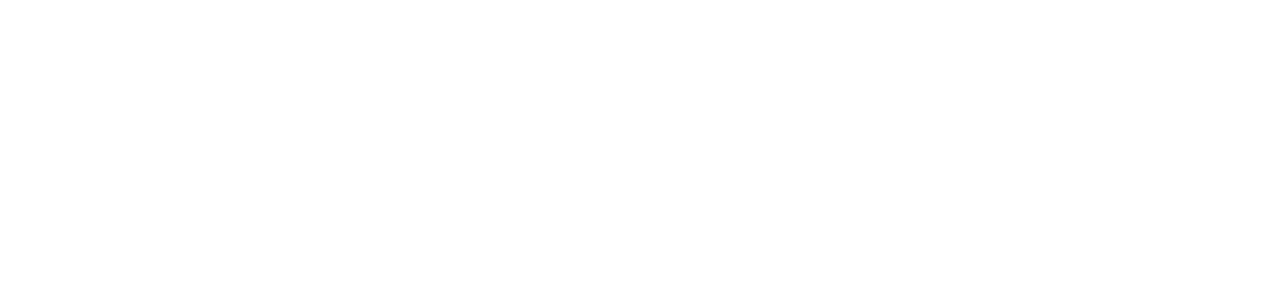
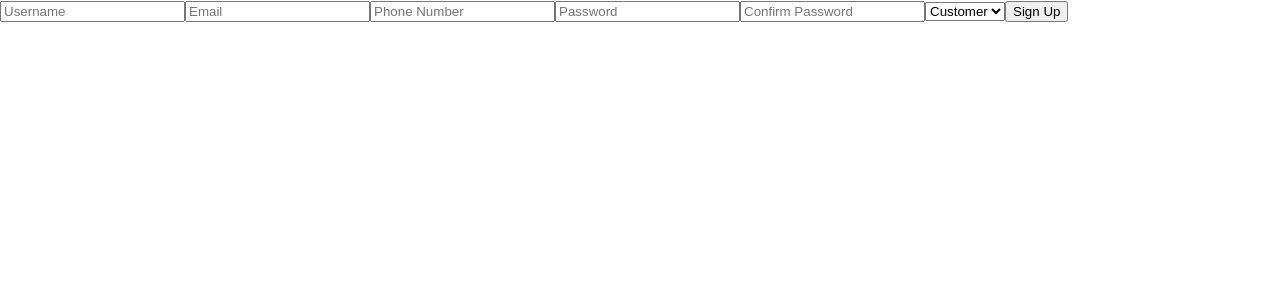
Before and after one commit to Tsion-Teklay/lili-s-delivery, a React (Create React App) app in the folder delivery/: page /signup in a window 1280 px wide. Before the commit this address had no page. Shown: the top 300 px of the page. Built offline with nearby package versions, Linux system fonts and the light colour scheme.

Commit message:
login and signup done

```diff
--- a/delivery/src/App.js
+++ b/delivery/src/App.js
@@ -1,14 +1,24 @@
 import React from "react";
-import { BrowserRouter as Router, Route, Routes } from "react-router-dom";
-import CustomerList from "./components/Customers/CustomerList";
-import AddCustomer from "./components/Customers/AddCustomer";
+import { BrowserRouter as Router, Routes, Route } from "react-router-dom";
+import WelcomePage from "./components/WelcomePage";
+import LoginPage from "./components/Auth/LoginPage";
+import SignupPage from "./components/Auth/SignupPage";
+import CustomerDashboard from "./components/dashboard/CustomerDashboard";
+import AdminDashboard from "./components/dashboard/AdminDashboard";
+import DriverDashboard from "./components/dashboard/DriverDashboard";
+import StaffDashboard from "./components/dashboard/StaffDashboard";
 
 const App = () => {
   return (
     <Router>
       <Routes>
-        <Route path="/" element={<CustomerList />} />
-        <Route path="/add-customer" element={<AddCustomer />} />
+        <Route path="/" element={<WelcomePage />} />
+        <Route path="/signup" element={<SignupPage />} />
+        <Route path="/login" element={<LoginPage />} />
+        <Route path="/dashboard/customer" element={<CustomerDashboard />} />
+        <Route path="/dashboard/admin" element={<AdminDashboard />} />
+        <Route path="/dashboard/driver" element={<DriverDashboard />} />
+        <Route path="/dashboard/staff" element={<StaffDashboard />} />
       </Routes>
     </Router>
   );
--- /dev/null
+++ b/delivery/src/components/Auth/LoginPage.js
@@ -0,0 +1,65 @@
+import React, { useState } from "react";
+import axios from "axios";
+import { useNavigate } from "react-router-dom";
+
+const LoginPage = () => {
+  const [credentials, setCredentials] = useState({ usernameOrEmail: "", password: "" });
+  const navigate = useNavigate();
+
+  const handleChange = (e) => {
+    setCredentials({ ...credentials, [e.target.name]: e.target.value });
+  };
+
+  const handleSubmit = async (e) => {
+    e.preventDefault();
+
+    try {
+      const response = await axios.post("http://localhost:8080/api/login", credentials);
+      const { role } = response.data;
+
+      switch (role) {
+        case "customer":
+          navigate("/dashboard/customer");
+          break;
+        case "admin":
+          navigate("/dashboard/admin");
+          break;
+        case "driver":
+          navigate("/dashboard/driver");
+          break;
+        case "staff":
+          navigate("/dashboard/staff");
+          break;
+        default:
+          alert("Unknown role.");
+      }
+    } catch (error) {
+      console.error("Error logging in:", error);
+      alert("Login failed.");
+    }
+  };
+
+  return (
+    <form onSubmit={handleSubmit}>
+      <input
+        type="text"
+        name="usernameOrEmail"
+        placeholder="Username or Email"
+        value={credentials.usernameOrEmail}
+        onChange={handleChange}
+        required
+      />
+      <input
+        type="password"
+        name="password"
+        placeholder="Password"
+        value={credentials.password}
+        onChange={handleChange}
+        required
+      />
+      <button type="submit">Login</button>
+    </form>
+  );
+};
+
+export default LoginPage;
--- /dev/null
+++ b/delivery/src/components/Auth/SignupPage.js
@@ -0,0 +1,87 @@
+import React, { useState } from "react";
+import axios from "axios";
+
+const SignupPage = () => {
+  const [formData, setFormData] = useState({
+    username: "",
+    email: "",
+    phoneNumber: "",
+    password: "",
+    confirmPassword: "",
+    role: "customer",
+  });
+
+  const handleChange = (e) => {
+    setFormData({ ...formData, [e.target.name]: e.target.value });
+  };
+
+  const handleSubmit = async (e) => {
+    e.preventDefault();
+    if (formData.password !== formData.confirmPassword) {
+      alert("Passwords do not match!");
+      return;
+    }
+
+    try {
+      await axios.post("http://localhost:8080/api/signup", formData);
+      alert("Signup successful!");
+    } catch (error) {
+      console.error("Error signing up:", error);
+      alert("Signup failed.");
+    }
+  };
+
+  return (
+    <form onSubmit={handleSubmit}>
+      <input
+        type="text"
+        name="username"
+        placeholder="Username"
+        value={formData.username}
+        onChange={handleChange}
+        required
+      />
+      <input
+        type="email"
+        name="email"
+        placeholder="Email"
+        value={formData.email}
+        onChange={handleChange}
+        required
+      />
+      <input
+        type="text"
+        name="phoneNumber"
+        placeholder="Phone Number"
+        value={formData.phoneNumber}
+        onChange={handleChange}
+        required
+      />
+      <input
+        type="password"
+        name="password"
+        placeholder="Password"
+        value={formData.password}
+        onChange={handleChange}
+        required
+      />
+      <input
+        type="password"
+        name="confirmPassword"
+        placeholder="Confirm Password"
+        value={formData.confirmPassword}
+        onChange={handleChange}
+        required
+      />
+      <select name="role" value={formData.role} onChange={handleChange}>
+        <option value="customer">Customer</option>
+        <option value="admin">Admin</option>
+        <option value="driver">Driver</option>
+        <option value="staff">Staff</option>
+      </select>
+      <button type="submit">Sign Up</button>
+    </form>
+  );
+};
+
+export default SignupPage;
--- /dev/null
+++ b/delivery/src/components/WelcomePage.js
@@ -0,0 +1,51 @@
+import React from "react";
+import { Link } from "react-router-dom";
+
+const WelcomePage = () => {
+  return (
+    <div style={styles.container}>
+      <h1 style={styles.header}>Welcome to the Food Delivery System</h1>
+      <div style={styles.buttonContainer}>
+        <Link to="/login">
+          <button style={styles.button}>Login</button>
+        </Link>
+        <Link to="/signup">
+          <button style={styles.button}>Sign Up</button>
+        </Link>
+      </div>
+    </div>
+  );
+};
+
+// Basic styles for the page
+const styles = {
+  container: {
+    display: "flex",
+    flexDirection: "column",
+    alignItems: "center",
+    justifyContent: "center",
+    height: "100vh",
+    backgroundColor: "#f7f7f7",
+  },
+  header: {
+    fontSize: "2.5rem",
+    marginBottom: "20px",
+    color: "#333",
+  },
+  buttonContainer: {
+    display: "flex",
+    gap: "20px",
+  },
+  button: {
+    padding: "10px 20px",
+    fontSize: "1rem",
+    borderRadius: "5px",
+    border: "none",
+    cursor: "pointer",
+    backgroundColor: "#007bff",
+    color: "white",
+    transition: "background-color 0.3s",
+  },
+};
+
+export default WelcomePage;
--- /dev/null
+++ b/delivery/src/components/dashboard/AdminDashboard.js
@@ -0,0 +1,5 @@
+const AdminDashboard = () => {
+    return <h1>Welcome to the Admin Dashboard</h1>;
+  };
+
+  export default AdminDashboard;
--- /dev/null
+++ b/delivery/src/components/dashboard/CustomerDashboard.js
@@ -0,0 +1,5 @@
+const CustomerDashboard = () => {
+    return <h1>Welcome to the Customer Dashboard</h1>;
+  };
+
+  export default CustomerDashboard;
--- /dev/null
+++ b/delivery/src/components/dashboard/DriverDashboard.js
@@ -0,0 +1,5 @@
+const DriverDashboard = () => {
+    return <h1>Welcome to the Driver Dashboard</h1>;
+  };
+
+  export default DriverDashboard;
--- /dev/null
+++ b/delivery/src/components/dashboard/StaffDashboard.js
@@ -0,0 +1,5 @@
+const StaffDashboard = () => {
+    return <h1>Welcome to the Staff Dashboard</h1>;
+  };
+
+  export default StaffDashboard;
```
